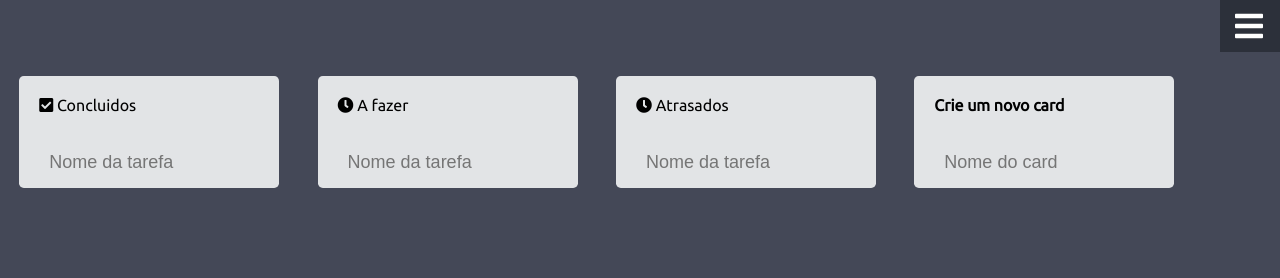
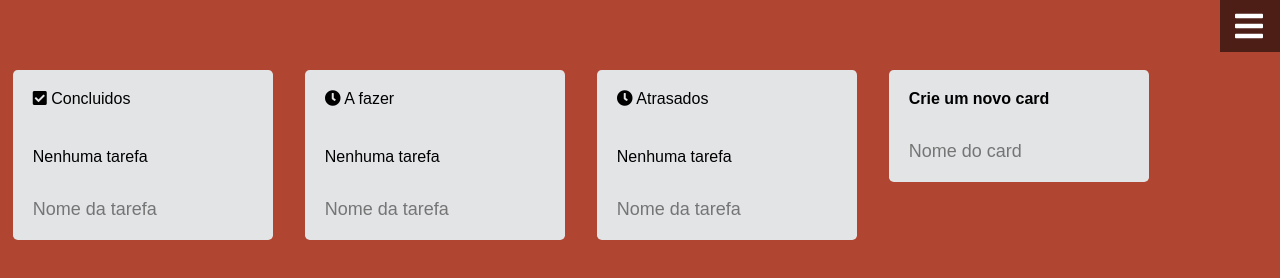
Before and after one commit to Gregiss/Trello-Clone, a plain HTML site: page index.html in a window 1280 px wide. Drawn offline with nearby package versions, Linux system fonts and the light colour scheme.

Commit message:
Layout fix

```diff
--- a/index.html
+++ b/index.html
@@ -18,6 +18,8 @@
   </div>
   <button v-if="card.delete" @click="deleteCard(card)" class="delete topd"><i class="fas fa-trash"></i></button>
   <p class="title"><i :class="card.icon"> </i>    {{ card.name }}</p>
+  <div class="list">
+   <p v-if="card.tarefas.length == 0">Nenhuma tarefa</p>
   <div class="tarefa" v-for="tarefa in card.tarefas" v-on:dblclick="concluido(card, tarefa)" v-bind:class="{ concluido: tarefa.finalizado}">
     <p>{{ tarefa.name }}</p>
     <button @click="deleteTarefa(tarefa, card)" class="delete"><i class="fas fa-trash"></i></button>
@@ -25,6 +27,7 @@
     <button class="move" @click="move(card,tarefa)"><i class="fas fa-mouse-pointer"></i></button>
     <button v-if="card.tarefas.indexOf(tarefa) < card.tarefas.length - 1" @click="downTarefa(tarefa, card)" class="right"><i class="fas fa-chevron-down"></i></button>
   </div>
+    </div>
   <input type="text" v-model="card.novaTarefa" v-on:keyup.enter="newTarefa(card)" placeholder="Nome da tarefa">
 </div>
 
--- a/script.js
+++ b/script.js
@@ -1,6 +1,3 @@
-//github.com/passaumdollar
-//github.com/kaway404
-
 const app = new Vue({
   el: "#app",
   data:{
--- a/style.css
+++ b/style.css
@@ -1,23 +1,6 @@
 body,html{
-  background: #444857;
+  background-color: #B04632;
   font-family: 'Ubuntu', sans-serif;
-}
-
-::-webkit-scrollbar-track
-{
-	background-color: transparent;
-}
-
-::-webkit-scrollbar
-{
-	width: 12px;
-	background-color: transparent;
-}
-
-::-webkit-scrollbar-thumb
-{
-  border-radius: 40px;
-	background-color: rgba(0,0,0,.40);
 }
 
 .dash{
@@ -39,7 +22,7 @@ body,html{
   padding: 0 0.8rem 0.8rem;
   overflow-x: auto;
   overflow-y: hidden;
-    height: calc(100vh - 8.6rem);
+  height: calc(100vh - 2.6rem);
 }
 
 h1{
@@ -55,7 +38,7 @@ input{
   background: transparent;
   padding: 10px;
   position: relative;
-  top: 15px;
+  top: 10px;
 }
 
 input{
@@ -63,6 +46,10 @@ input{
   outline: none;
   text-align: left;
   margin-top: 1vw;
+  position: relative;
+  top: -10px;
+  width: calc(100% - 15px);
+  left: 10px;
 }
 
 button{
@@ -75,6 +62,23 @@ button{
 
 button:focus{
   transform: scale(1.07);
+}
+
+*,
+*::before,
+*::after {
+    box-sizing: border-box;
+}
+
+body {
+    font-family: Arial, sans-serif;
+    display: flex;
+    flex-direction: column;
+    background-color: #0079bf;
+}
+
+:focus {
+    outline-color: #fa0;
 }
 
 html, body, div, span, applet, object, iframe, h1, h2, h3, h4, h5, h6, p, blockquote, pre, a, abbr, acronym, address, big, cite, code, del, dfn, em, img, ins, kbd, q, s, samp, small, strike, strong, sub, sup, tt, var, b, u, i, center, dl, dt, dd, ol, ul, li, fieldset, form, label, legend, table, caption, tbody, tfoot, thead, tr, th, td, article, aside, canvas, details, embed, figure, figcaption, footer, header, hgroup, menu, nav, output, ruby, section, summary, time, mark, audio, video {
@@ -94,8 +98,6 @@ html, body, div, span, applet, object, iframe, h1, h2, h3, h4, h5, h6, p, blockq
   width: auto;
   height: auto;
   background: #fff;
-  padding: 20px;
-  margin: 0.5vw;
   top: 40px;
   user-select: none;
   -webkit-animation: linear alternate;
@@ -111,11 +113,48 @@ html, body, div, span, applet, object, iframe, h1, h2, h3, h4, h5, h6, p, blockq
     display: flex;
     flex-direction: column;
     background-color: #e2e4e6;
-    max-height: calc(100vh - 15.8rem);
+    max-height: calc(100vh - 8.8rem);
     border-radius: 0.3rem;
     margin-right: 1rem;
-   overflow: auto;
+   overflow: hidden;
 }
+
+.card .title{
+  padding: 20px;
+}
+
+.list{
+  overflow-y: auto;
+  overflow-x: hidden;
+  max-height: calc(100vh - 8.8rem);
+  padding: 10px;
+  width: 100%;
+  margin: 10px;
+}
+
+::-webkit-scrollbar {
+    width: 1.6rem;
+}
+
+::-webkit-scrollbar-thumb {
+    background-color: #c4c9cc;
+    border-right: 0.6rem solid #e2e4e6;
+}
+
+.card h1{
+  padding: 20px;
+}
+
+.dash::-webkit-scrollbar {
+    height: 0.8rem;
+}
+
+.dash::-webkit-scrollbar-thumb {
+    background-color: rgba(0,0,0,.40);
+    border: 0.8rem solid rgba(0,0,0,.40);
+    border-top-width: 0;
+}
+
 
 .card .title{
     word-break: break-all;
@@ -132,13 +171,13 @@ html, body, div, span, applet, object, iframe, h1, h2, h3, h4, h5, h6, p, blockq
    max-height: 250px;
    margin-top: 9px;
    position: relative;
-    top: 10px;
-
+   top: -20px;
    padding-bottom: 50px;
    cursor: pointer;
   -webkit-animation: linear alternate;
   -webkit-animation-name: opacity;
   -webkit-animation-duration: 0.45s;
+  left: -10px;
 }
 
 .tarefa:hover{
@@ -150,6 +189,7 @@ html, body, div, span, applet, object, iframe, h1, h2, h3, h4, h5, h6, p, blockq
   line-break: unset;
   white-space: pre-wrap;
   user-select: none;
+  margin: 10px;
   -moz-user-select: none;
   -moz-user-select: text;
   -moz-user-select: all;
@@ -235,7 +275,7 @@ html, body, div, span, applet, object, iframe, h1, h2, h3, h4, h5, h6, p, blockq
   width: 200px;
   height: 100%;
   right: 0px;
-  background: #2c303a;
+  background: #0000008f;
   top: 0px;
   color: #fff;
   transition: 0.4s all;
@@ -305,3 +345,10 @@ html, body, div, span, applet, object, iframe, h1, h2, h3, h4, h5, h6, p, blockq
     display: flex;
     margin-left: 12px;
 }
+
+.topd {
+    position: absolute;
+    margin: 15px 80% 0% !important;
+    color: #ca4848;
+    font-size: 18px;
+}
```
Lines whose indentation alone changed are shown as unchanged.
